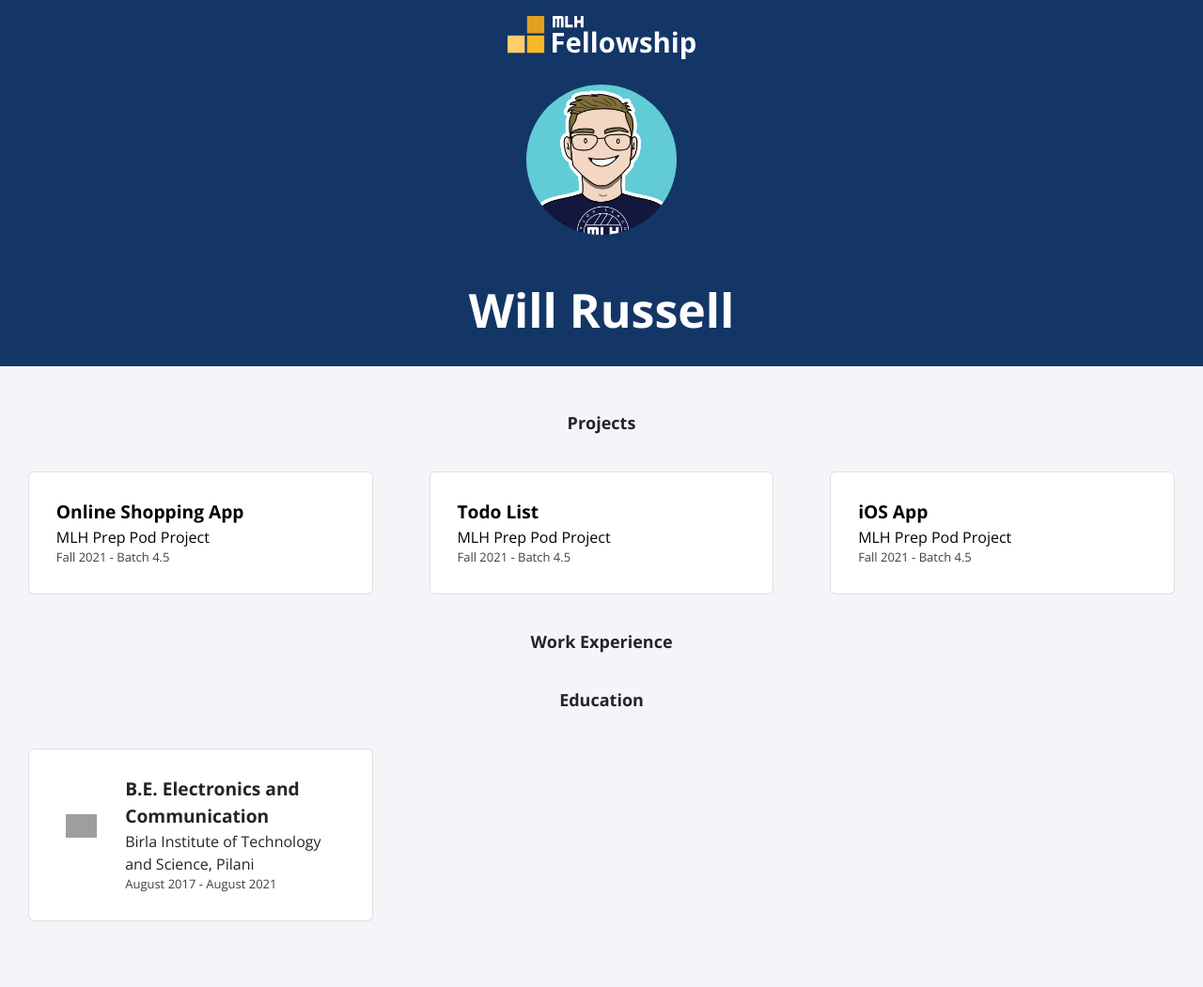
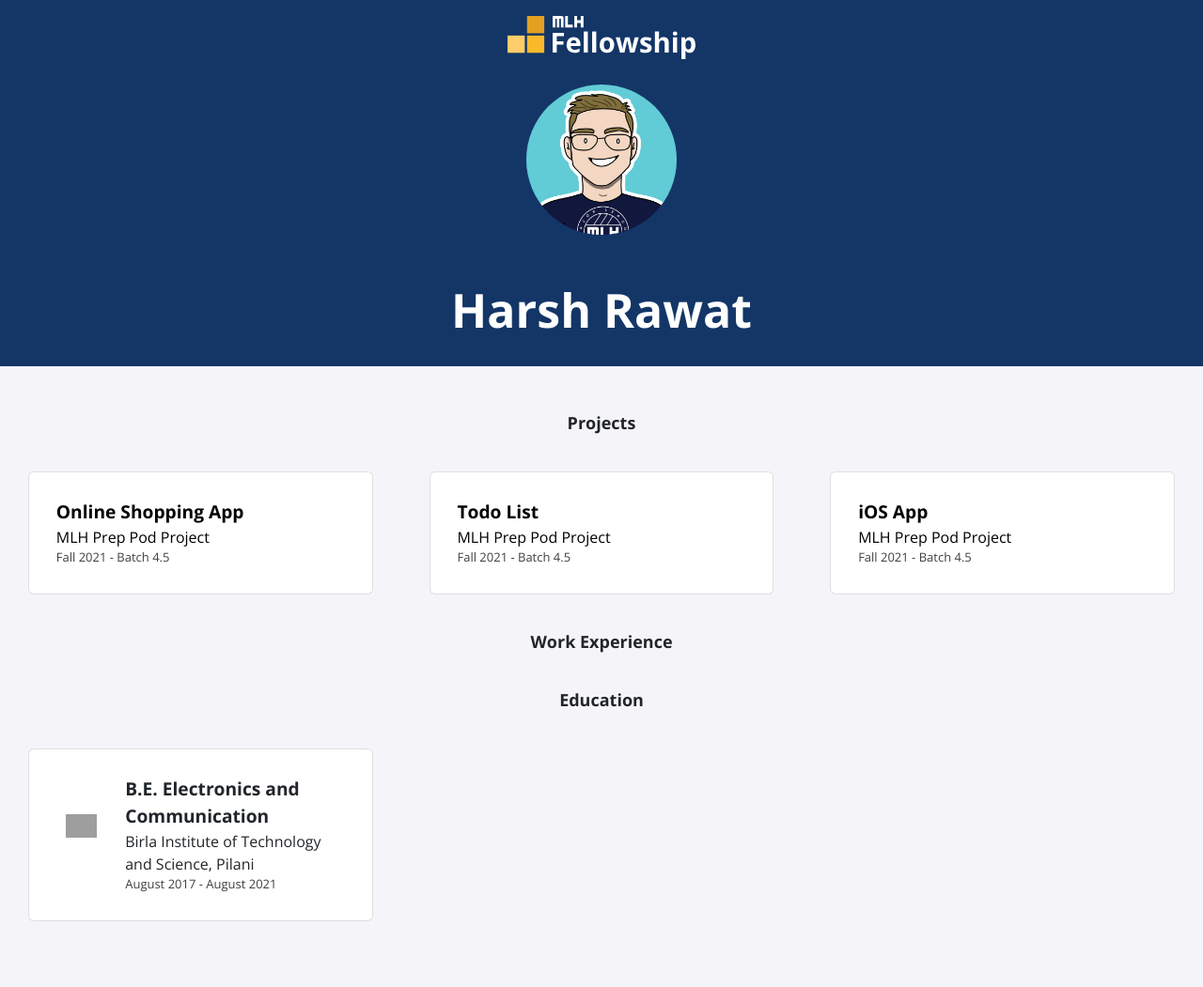
Before and after one commit to harshrawat17/template3, a Jekyll site: the page built from index.html, in a window 1280 px wide. Shown: the whole page at 94% size. Built offline with Jekyll 4.4.1, drawn with Linux system fonts in a browser that asks for light colours; nearby versions of some CDN libraries; grey boxes are pictures that could not be loaded.

Commit message:
Update _config.yml

```diff
--- a/_config.yml
+++ b/_config.yml
@@ -1,13 +1,13 @@
-title: "Will Russell"
-email: fellowship@mlh.io
+title: "Harsh Rawat"
+email: harsh.rawat17@gmail.com
 description: >- # this means to ignore newlines until "baseurl:"
   Write an awesome description for your new site here. You can edit this
   line in _config.yml. It will appear in your document head meta (for
   Google search results) and in your feed.xml site description.
-baseurl: "/"
+baseurl: "https://harshrawat17.github.io/"
 url: "/portfolio-template"
-twitter_username: mlhacks
-github_username:  mlh-fellowship
+twitter_username: harshrawat17
+github_username:  harshrawat17
 
 sass:
   sass_dir: _sass
```
